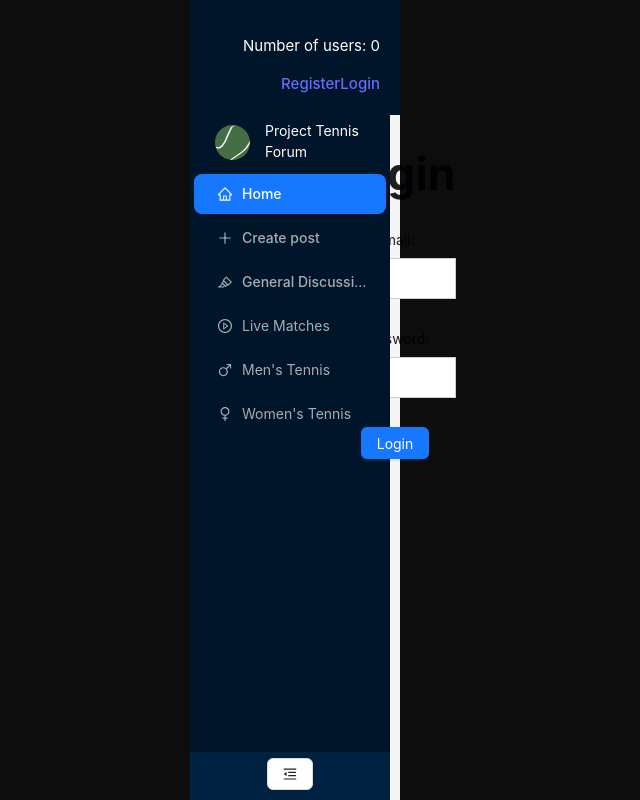
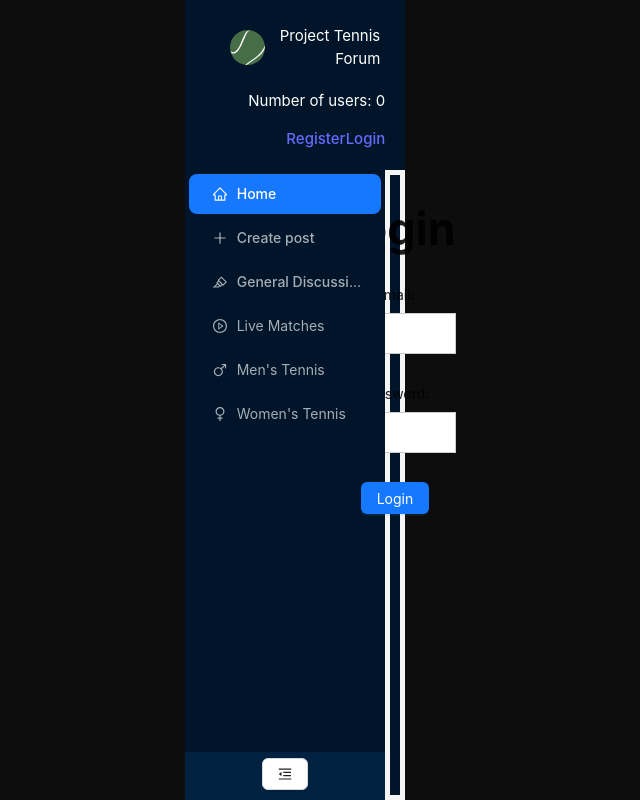
Before and after one commit to ProjectX-A55/TennisForum, a React (Vite) app in the folder tenis-forum/: page /login in a window 1280 px wide. Shown: the whole page, without its empty margins (345-985 px from the left). Built offline with nearby package versions, Linux system fonts and the light colour scheme; no server answers; the database is empty; the HTML template or start-up script is replaced by a standard one.

Commit message:
moved logo to header

```diff
--- a/tenis-forum/src/components/ForumLayout.jsx
+++ b/tenis-forum/src/components/ForumLayout.jsx
@@ -1,7 +1,6 @@
 import { Layout, Button } from 'antd'
 import { useState } from 'react';
 import { ToggleCollapsedButton } from './ToggleCollapsedButton';
-import { Logo } from './Logo';
 import { MenuComponent } from './MenuComponent';
 import { HeaderComponent } from './HeaderComponent/HeaderComponent';
 
@@ -24,7 +23,6 @@ function ForumLayout({ children }) {
             collapsed={collapsed}
             trigger={<ToggleCollapsedButton collapsed={collapsed} toggleCollapsed={toggleCollapsed} />}
             className="sidebar">
-            <Logo collapsed={collapsed} />
             <MenuComponent/>
           </Sider>
           <Content style={{margin: '5px', backgroundColor: 'rgb(0, 21, 41)'}}>
--- a/tenis-forum/src/components/HeaderComponent/HeaderComponent.jsx
+++ b/tenis-forum/src/components/HeaderComponent/HeaderComponent.jsx
@@ -5,7 +5,7 @@ import { Button, Flex } from 'antd';
 import { useContext, useEffect, useState } from "react";
 import AppContext from "../../context/AppContext";
 import { getAllUsers } from "../../services/user-service";
-
+import { Logo } from "../Logo";
 
 
 export function HeaderComponent() {
@@ -31,7 +31,9 @@ export function HeaderComponent() {
     }
 
     return (
-        <header className="header">
+        <header className="header" >
+            <Logo />
+            <div style={{display: "inline"}}>
                 <p>Number of users: {users.length}</p>
                 {user ? (
                     <>
@@ -46,6 +48,7 @@ export function HeaderComponent() {
                         <NavLink to="/login">Login</NavLink>
                     </>
                 )}
+            </div>
         </header>
     )
 }
```
Lines whose indentation alone changed are shown as unchanged.
